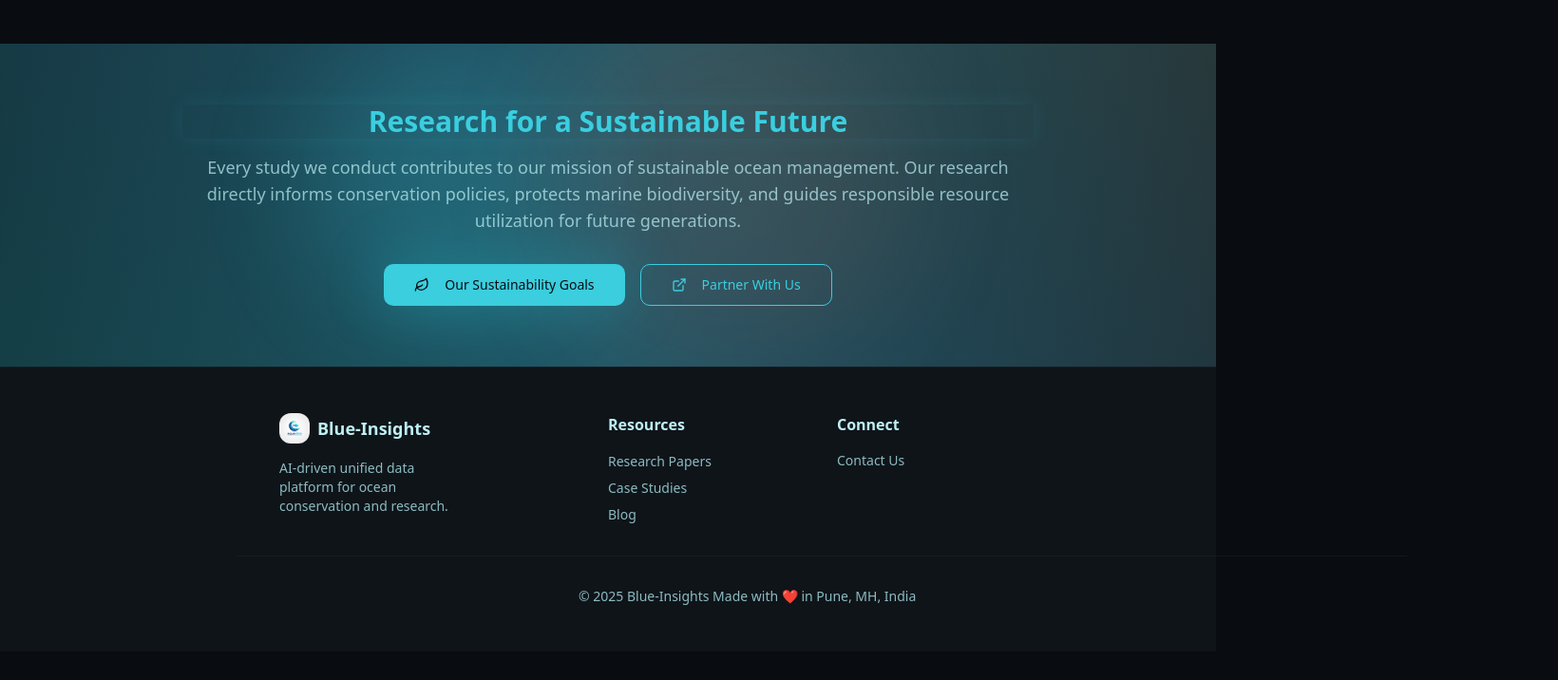
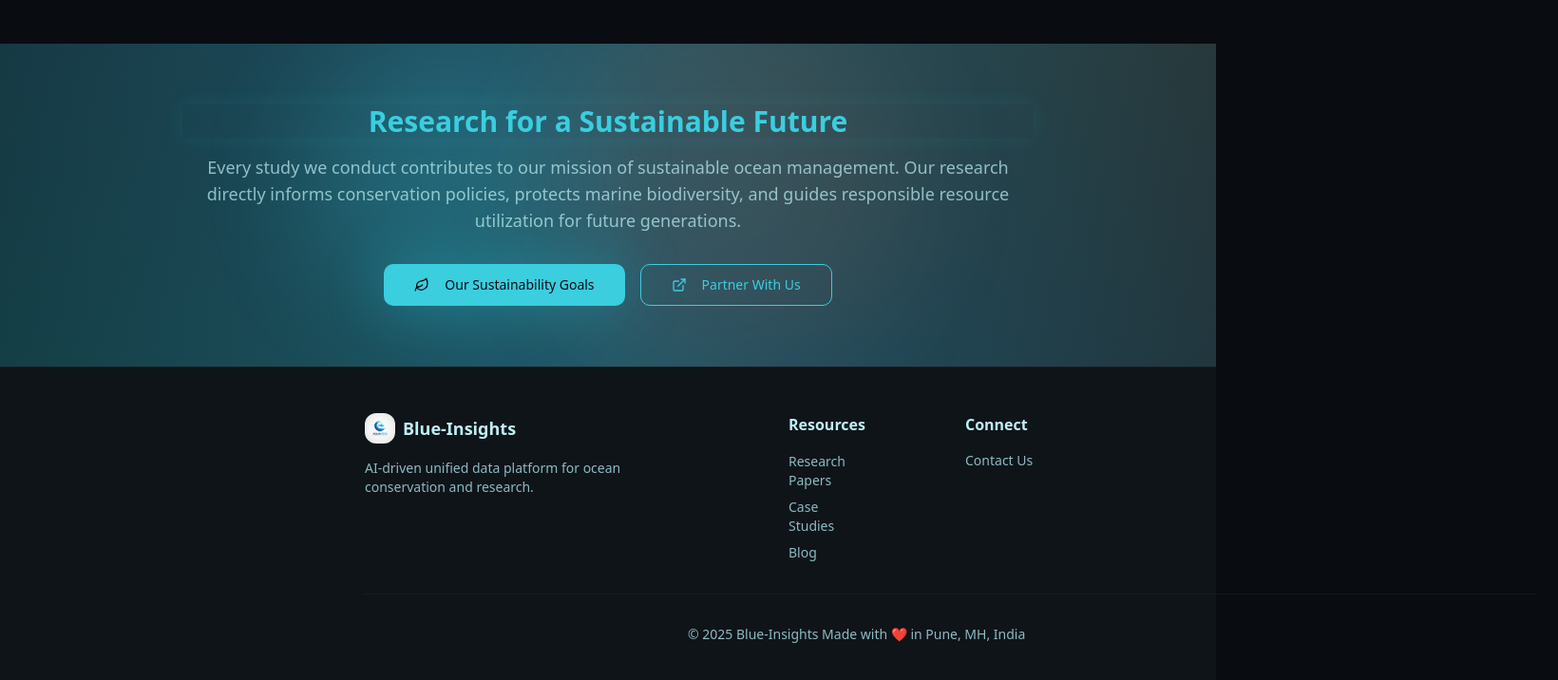
Before and after one commit to theProNerd14/aqua-insights-16, a React (Vite) app: page /research in a window 1280 px wide. Shown: the part 1968-2684 px from the top of the page at 95% size, 1640 px wide, since content can reach past the window. Before the commit the page ends 2654 px from the top, so only its background shows below. Built offline with nearby package versions, Linux system fonts and the light colour scheme; the HTML template or start-up script is replaced by a standard one.

Commit message:
Visual edit in Lovable

```diff
--- a/src/components/Footer.tsx
+++ b/src/components/Footer.tsx
@@ -1,9 +1,9 @@
 import blueInsightsLogo from "@/assets/blue-insights-logo.png";
 export const Footer = () => {
   return <footer className="bg-card border-t border-border/50">
-      <div className="container px-6 py-12 mx-[225px]">
+      <div className="container px-6 py-12 mx-[360px]">
         <div className="grid grid-cols-1 md:grid-cols-4 gap-8">
-          <div className="px-[45px]">
+          <div>
             <div className="flex items-center space-x-2 mb-4">
               <img src={blueInsightsLogo} alt="Blue-Insights" className="w-8 h-8 rounded-lg" />
               <span className="text-lg font-bold">Blue-Insights</span>
@@ -15,7 +15,7 @@ export const Footer = () => {
 
 
 
-          <div className="px-[75px]">
+          <div className="px-[130px]">
             <h3 className="font-semibold mb-4">Resources</h3>
             <ul className="space-y-2 text-sm text-muted-foreground py-px">
 
@@ -25,7 +25,7 @@ export const Footer = () => {
             </ul>
           </div>
 
-          <div className="px-0">
+          <div>
             <h3 className="font-semibold mb-4">Connect</h3>
             <ul className="space-y-2 text-sm text-muted-foreground">
               <li><a href="#" className="hover:text-primary transition-colors">Contact Us</a></li>
@@ -37,7 +37,7 @@ export const Footer = () => {
         </div>
 
         <div className="mt-8 pt-8 border-t border-border/50 flex flex-col md:flex-row justify-between items-center">
-          <p className="text-sm text-muted-foreground text-center mx-[360px]">© 2025 Blue-Insights
+          <p className="text-sm text-muted-foreground text-center mx-[340px]">© 2025 Blue-Insights
 Made with ❤️ in Pune, MH, India</p>
           <div className="flex space-x-6 mt-4 md:mt-0">
 
```
